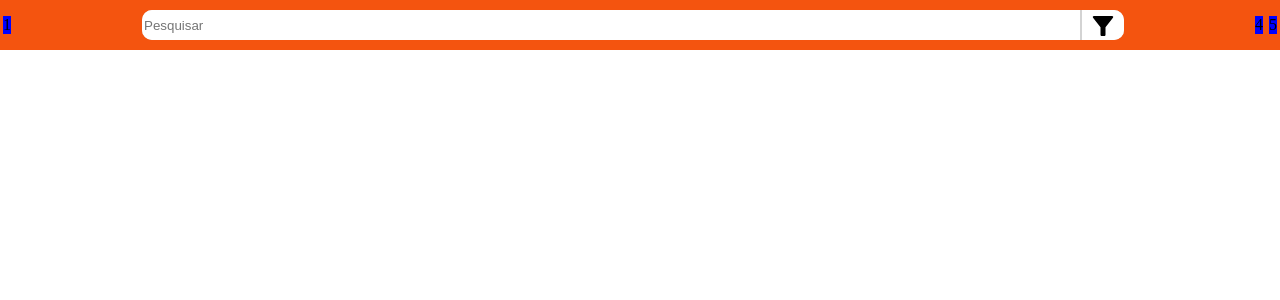
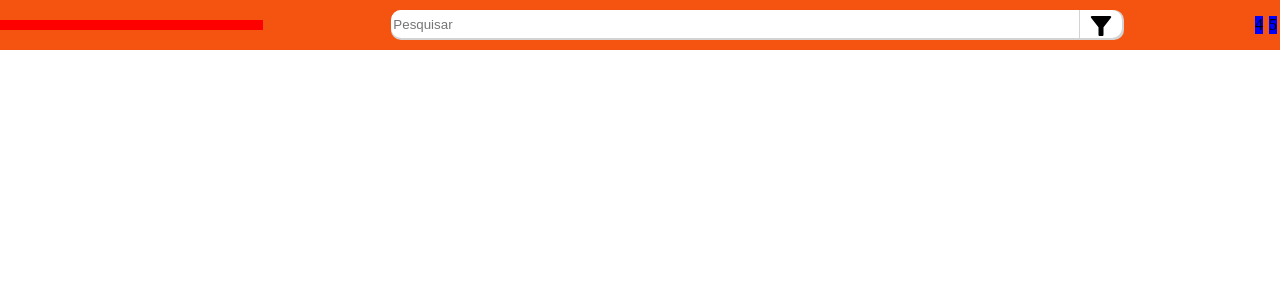
Before and after one commit to BluF0x/TCC, a React (Vite) app: page / in a window 1280 px wide. Shown: the top 300 px of the page. Built offline with nearby package versions, Linux system fonts and the light colour scheme.

Commit message:
Começada o menu de navegação

```diff
--- a/src/componentes/barra-superior.jsx
+++ b/src/componentes/barra-superior.jsx
@@ -11,8 +11,7 @@ function BarraSuperior() {
     return(
         <div class="barra-superior">
 
-            {/*Barra de navegação lateral*/}
-            <div class="items-barra-superior flex0" id="item1">1</div>
+            <MenuNav></MenuNav>
 
             <BarraDePesquisa></BarraDePesquisa>
 
@@ -21,6 +20,14 @@ function BarraSuperior() {
 
             {/*Perfil*/}
             <div class="items-barra-superior">5</div>
+        </div>
+    )
+}
+
+function MenuNav() {
+    return (
+        <div className='flex1 menu-nav'>
+
         </div>
     )
 }
--- a/src/componentes/componentes.css
+++ b/src/componentes/componentes.css
@@ -8,9 +8,6 @@
     background: var(--cor-primaria);
 }
 
-.icon {
-    height: calc(var(--altura-barra-superior) * 0.6);
-}
 
 #barra-pesquisa{
     flex-grow: 2;
@@ -27,7 +24,8 @@
     flex:content;
     background-color: white ;
     border-radius: 10px 0px 0px 10px;
-    margin-right: 2px;
+    margin-right: 1px;
+    margin-bottom: 2px;
     border: none;
 }
 
@@ -35,6 +33,8 @@
     background-color: white;
     border: none;
     border-radius: 0px 10px 10px 0px;
+    margin-right: 2px;
+    margin-bottom: 2px;
     transition: 100ms;
 }
 
@@ -43,6 +43,12 @@
     transition: 100ms;
 }
 
+.menu-nav {
+    width: 10px;
+    height: 10px;
+    background-color: red;
+}
+
 .items-barra-superior {
     background-color: blue;
     margin: 3px;
--- a/src/index.css
+++ b/src/index.css
@@ -6,6 +6,10 @@
 body, html {
     padding: 0;
     margin: 0;
+}
+
+.icon {
+    height: calc(var(--altura-barra-superior) * 0.6);
 }
 
 .App {
```
